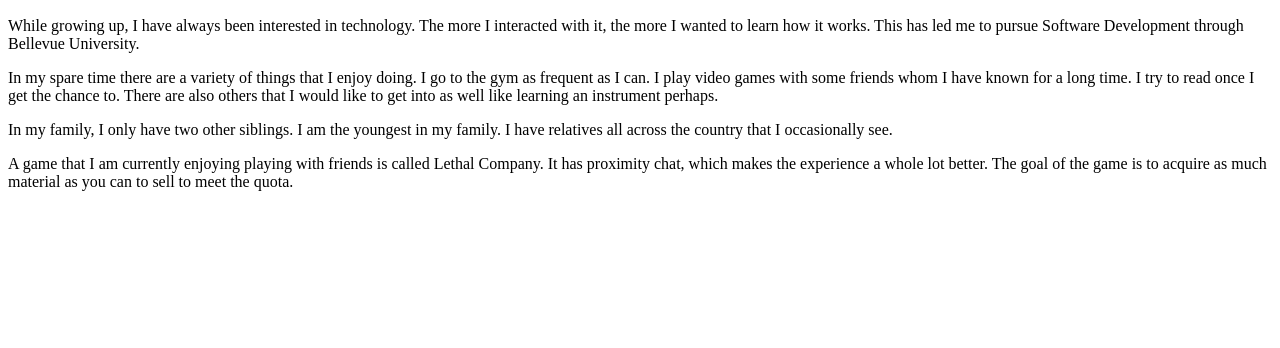
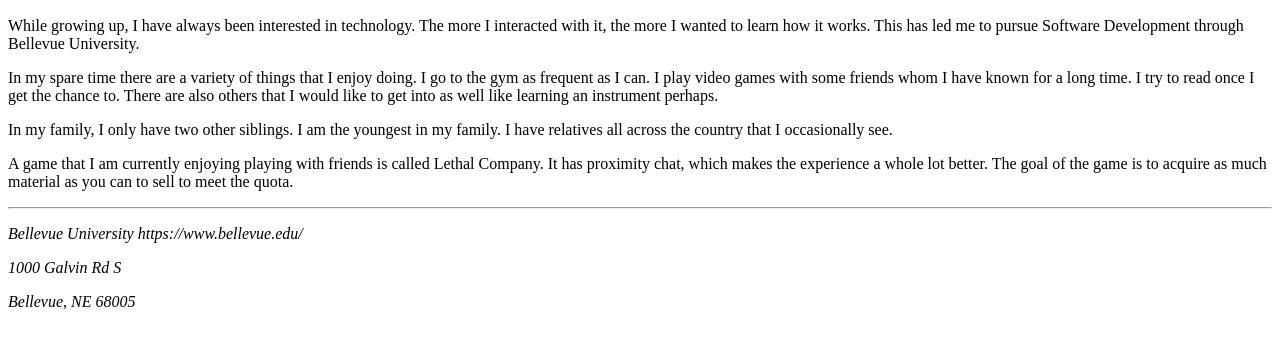
Before and after one commit to Aleque2023/csd-340, a plain HTML site: page module-2/quezada_Mod2_2.html in a window 1280 px wide. Shown: the part 110-458 px from the top of the page. Drawn offline with Linux system fonts and the light colour scheme.

Commit message:
Update quezada_Mod2_2.html

```diff
--- a/module-2/quezada_Mod2_2.html
+++ b/module-2/quezada_Mod2_2.html
@@ -22,5 +22,10 @@
         <p>In my spare time there are a variety of things that I enjoy doing. I go to the gym as frequent as I can. I play video games with some friends whom I have known for a long time. I try to read once I get the chance to. There are also others that I would like to get into as well like learning an instrument perhaps.</p>
         <p>In my family, I only have two other siblings. I am the youngest in my family. I have relatives all across the country that I occasionally see.</p>
         <p>A game that I am currently enjoying playing with friends is called Lethal Company. It has proximity chat, which makes the experience a whole lot better. The goal of the game is to acquire as much material as you can to sell to meet the quota.</p>
-
+        <hr/>
+        <address>
+            <p>Bellevue University https://www.bellevue.edu/</p>
+            <p>1000 Galvin Rd S</p>
+            <p>Bellevue, NE 68005</p>
+        </address>
     </body>
```
